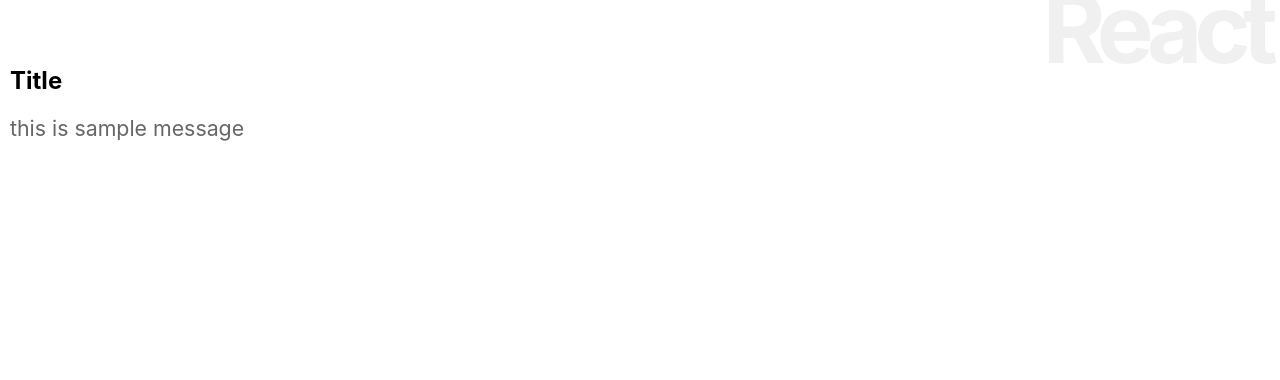
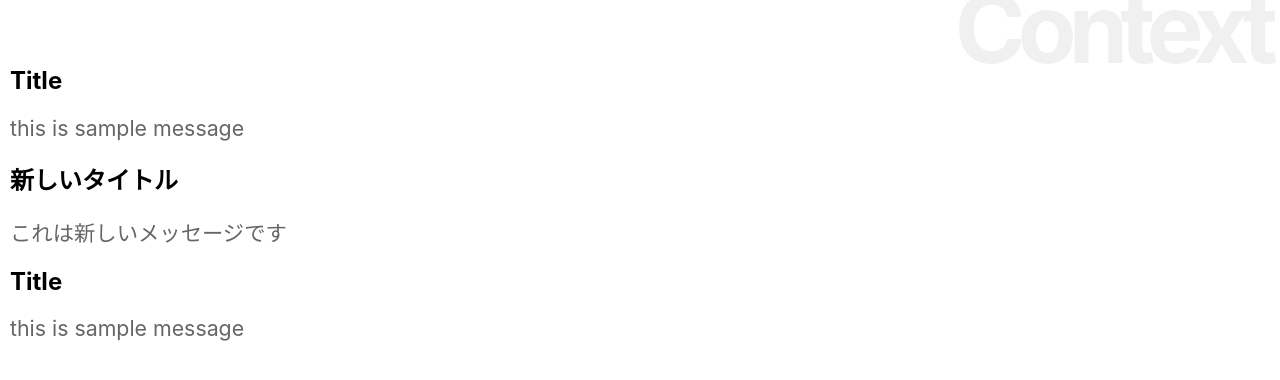
Before and after one commit to koharakouki/react_practice, a React (Create React App) app in the folder react_app/: page / in a window 1280 px wide. Shown: the top 380 px of the page. Built offline with nearby package versions, Linux system fonts and the light colour scheme.

Commit message:
provider

```diff
--- a/react_app/src/App.js
+++ b/react_app/src/App.js
@@ -11,10 +11,20 @@ const SampleContext = React.createContext(data);
 
 
 class App extends Component{
+  newdata = {
+  	title: "新しいタイトル", message: "これは新しいメッセージです"
+  };
+
 	render(){
 		return(
 			<div>
-			  <h1>React</h1>
+			  <h1>Context</h1>
+			  <Title />
+			  <Message />
+			  <SampleContext.Provider value={this.newdata}>
+			    <Title />
+			    <Message />
+			  </SampleContext.Provider>
 			  <Title />
 			  <Message />
 			</div>
```
